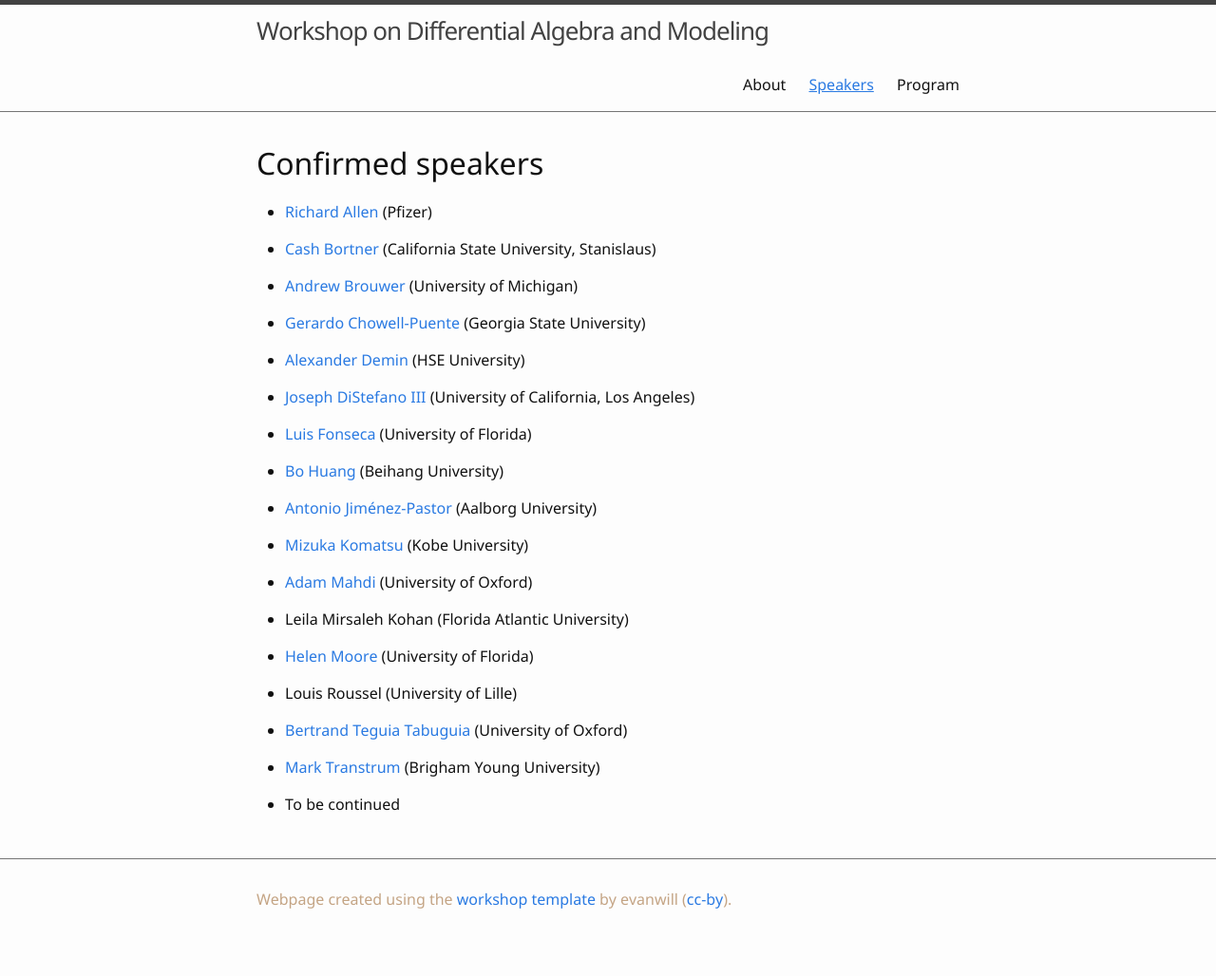
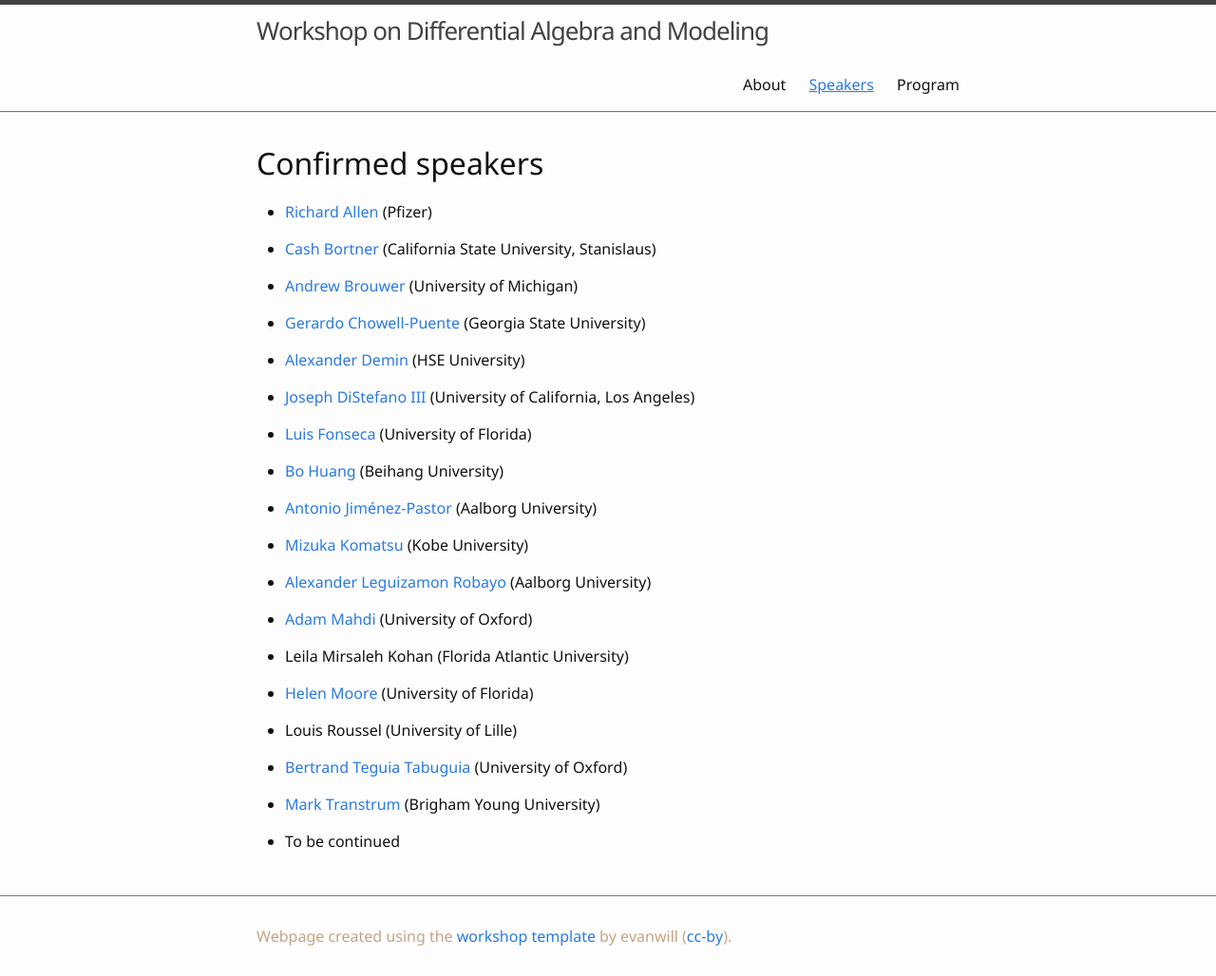
Before and after one commit to diffalg-modeling/diffalg-modeling, a Jekyll site: the page built from participants.md, in a window 1280 px wide. Shown: the whole page at 95% size. Built offline with Jekyll 4.4.1, drawn with Linux system fonts in a browser that asks for light colours; before the commit the page ends 989 px from its top, so only the background shows below that.

Commit message:
Update participants.md

```diff
--- a/participants.md
+++ b/participants.md
@@ -25,6 +25,8 @@ nav: true
 
 * [Mizuka Komatsu](http://www2.kobe-u.ac.jp/~mkomatsu/english.html) (Kobe University)
 
+* [Alexander Leguizamon Robayo](https://vbn.aau.dk/en/persons/153046) (Aalborg University)
+
 * [Adam Mahdi](https://www.oii.ox.ac.uk/people/profiles/adam-mahdi/) (University of Oxford)
 
 * Leila Mirsaleh Kohan (Florida Atlantic University)
```
